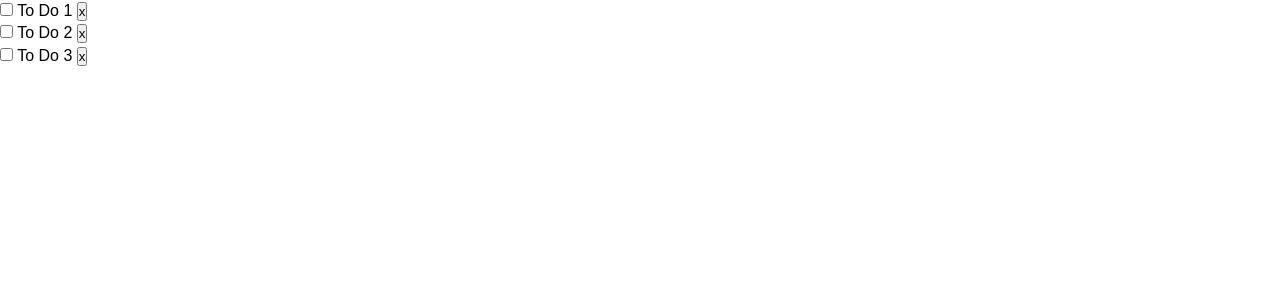
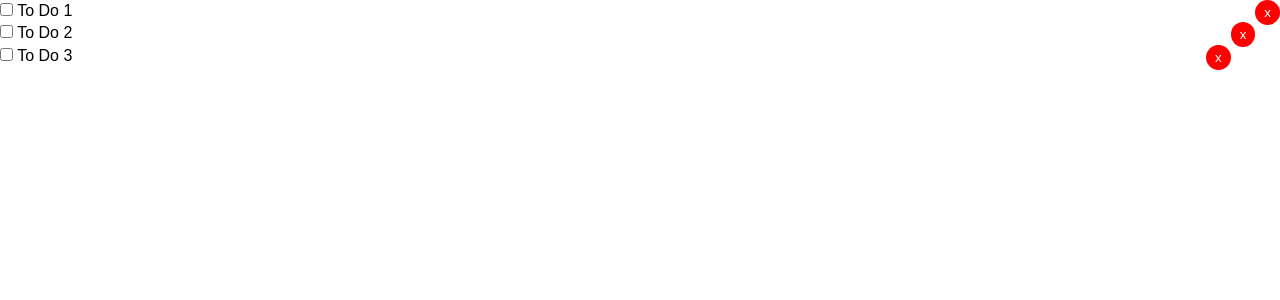
Before and after one commit to leslieeshea/angular-to-do-app, an Angular app: page / in a window 1280 px wide. Shown: the top 300 px of the page. Built offline with nearby package versions, Linux system fonts and the light colour scheme.

Commit message:
added styling to to do item

```diff
--- a/src/app/to-do-item/to-do-item.component.css
+++ b/src/app/to-do-item/to-do-item.component.css
@@ -0,0 +1,20 @@
+
+.del {
+  background: #ff0000;
+  color: #fff;
+  border: none;
+  padding: 5px 9px;
+  border-radius: 50%;
+  cursor: pointer;
+  float: right;
+}
+
+.todo {
+  background: #f4f4f4;
+  padding: 10px;
+  border-bottom: 1px #ccc dotted;
+}
+
+.is-complete {
+  text-decoration: line-through;
+}
```
